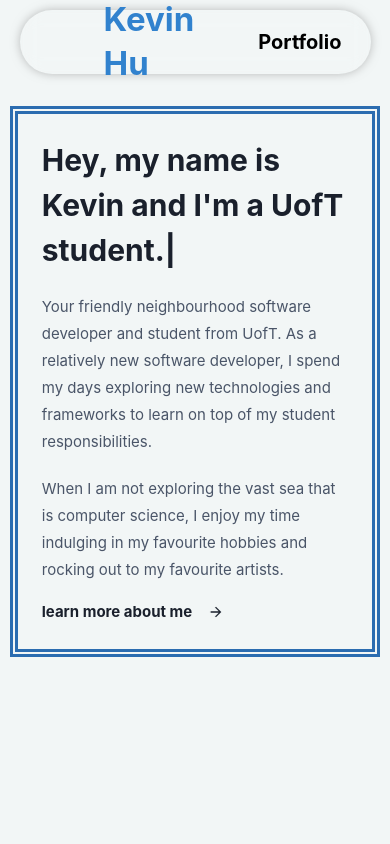
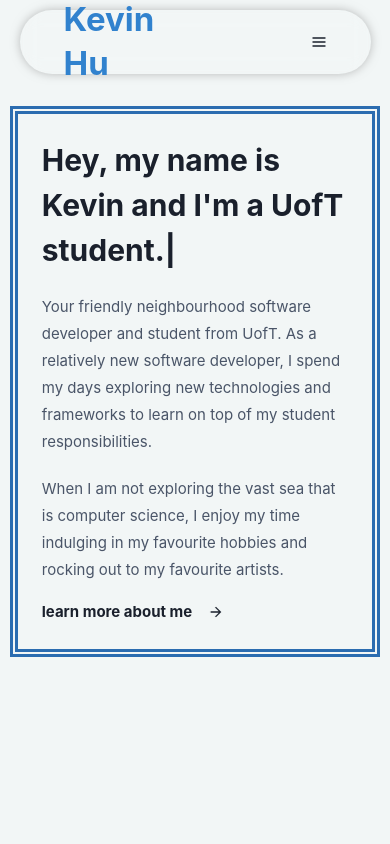
Before and after one commit to kev0921/personal-website, a React (Vite) app: page / in a window 390 px wide. Shown: the top 844 px of the page. Built offline with nearby package versions, Linux system fonts and the light colour scheme.

Commit message:
minor tweaks and started optimizing navbar

```diff
--- a/src/components/Navbar.jsx
+++ b/src/components/Navbar.jsx
@@ -1,19 +1,18 @@
-import { Flex, Box, Heading, Spacer, HStack, useColorMode, IconButton, Icon, Button } from "@chakra-ui/react";
+import { Flex, Box, Heading, Spacer, HStack, useColorMode, IconButton, Icon, Button, useMediaQuery, Text } from "@chakra-ui/react";
 import { FaFacebook, FaTwitter, FaInstagram } from 'react-icons/fa';
-import { MoonIcon, SunIcon } from '@chakra-ui/icons';
+import { MoonIcon, SunIcon, HamburgerIcon, CloseIcon } from '@chakra-ui/icons';
 import { Link, useLocation } from "react-router-dom";
 import { DiGithubBadge } from "react-icons/di";
 import { BsLinkedin } from "react-icons/bs"
 
 export default function Navbar() {
-
   const { colorMode, toggleColorMode } = useColorMode();
   const location = useLocation();
+  const [isLargerThan768] = useMediaQuery("(min-width: 768px)");
 
   const isActiveLink = (path) => {
     return location.pathname === path;
   };
-
 
   const navStyles = {
     position: "fixed",
@@ -39,9 +38,25 @@ export default function Navbar() {
     return colorMode === "dark" ? "grey" : "grey";
   };
 
-
   return (
     <Flex sx={navStyles} alignItems="center">
+      {/* Mobile Navbar */}
+      {!isLargerThan768 && (
+        <Flex alignItems="center">
+          <Heading ml="-20px" pl="0px" pr="45px">
+            <Box mx={8} fontSize="33px" color={colorMode === "dark" ? "blue.500" : "blue.500"} transition="color 0.3s ease, font-weight 0.3s"
+              _hover={{ color: colorMode === "dark" ? "white" : "black"}}>
+              <a href="/">Kevin Hu</a>
+            </Box>
+          </Heading>
+          <IconButton ml="20px" bg="none" aria-label="Toggle Navigation" icon={<HamburgerIcon />} display={{ base: "flex", md: "none"}}
+          />
+        </Flex>
+      )}
+
+      {/* Laptop Navbar */}
+      {isLargerThan768 && (
+        <>
           <Heading as="h1" ml="20px">
             <Box mx={8} fontSize="33px" color={colorMode === "dark" ? "blue.500" : "blue.500"} transition="color 0.3s ease, font-weight 0.3s"
               _hover={{ color: colorMode === "dark" ? "white" : "black"}}>
@@ -52,7 +67,6 @@ export default function Navbar() {
           <Spacer />
 
           <Flex align="center" spacing="100px">
-
             <Box mx={8} fontSize="20px" color={getLinkColor("/")} transition="color 0.3s ease, font-weight 0.3s"
               _hover={{ color: colorMode === "dark" ? "white" : "black", fontWeight: "bold"}} fontWeight={isActiveLink("/") ? "bold" : "normal"}>
               <a href="/">Portfolio</a>
@@ -88,7 +102,8 @@ export default function Navbar() {
               </a>
             </Box>
           </HStack>
-
+        </>
+      )}
     </Flex>
   )
 }
--- a/src/pages/Home.jsx
+++ b/src/pages/Home.jsx
@@ -60,7 +60,7 @@ export default function Home() {
       </Box>
 
       <Box ml={[0, 0, 0]} mr={["90px", "85px", 660]} mb={[0, 0, "20px"]} textAlign="left">
-        <Heading mt={["250px", "5rem"]} color="blue.600" fontSize={[45, 50, 50]}>Experiences</Heading>
+        <Heading mt={["250px", "150px"]} color="blue.600" fontSize={[45, 50, 50]}>Experiences</Heading>
       </Box>
 
       <Box  ml={[0, 0, 250]} mr={[0, 0, 250]} mt={["0px", "0px", "0px"]} mb="0rem" pl={[0, 0, "50px"]} pr={[0, 0, "50px"]} maxW="80%">
```
Lines whose indentation alone changed are shown as unchanged.
